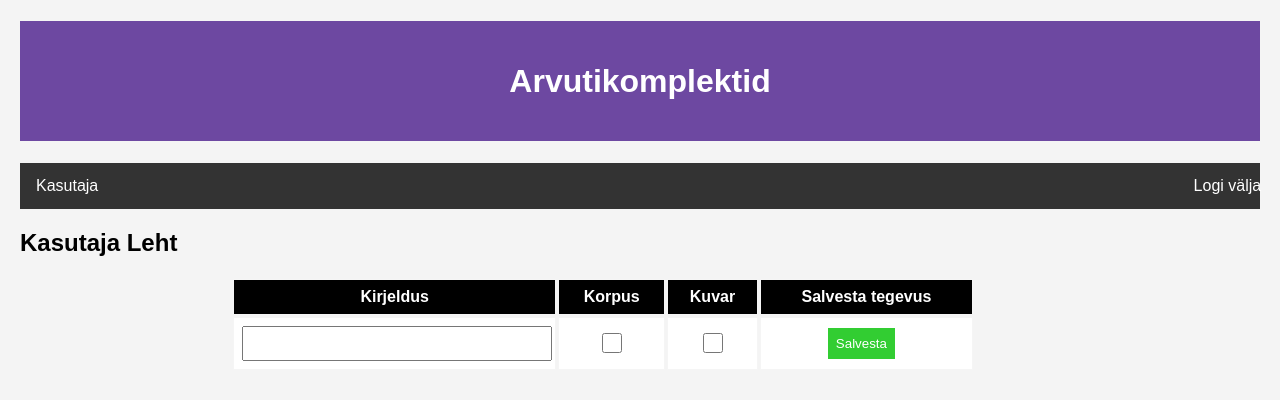
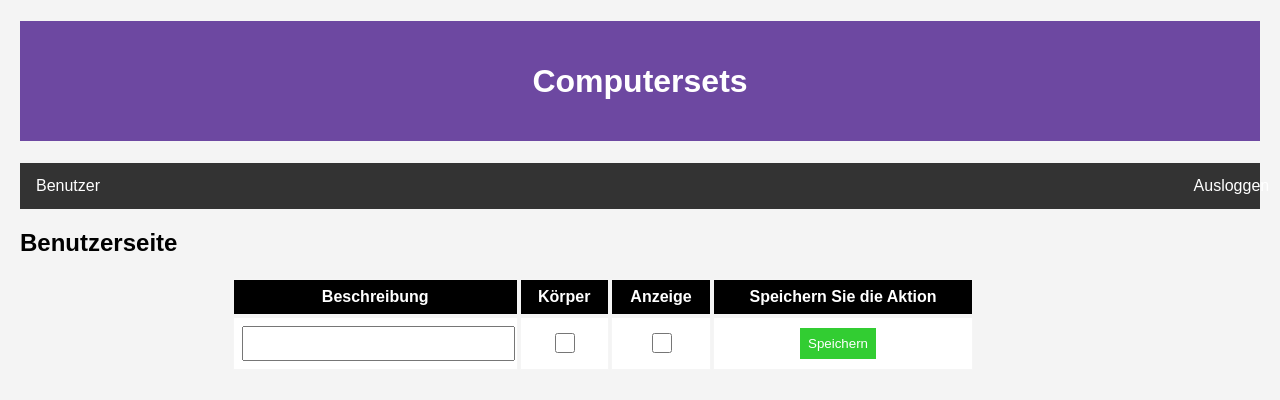
Before and after one commit to EdvardDatser/TheFinalProj, a PHP site: page /haldusleht.php in a window 1280 px wide. Shown: the top 400 px of the page. Run offline with PHP 8.4, Linux system fonts and the light colour scheme; data comes from the database, SQL or seed files in the repository.

Commit message:
4 ülesanne on täidetud: haldusleht tõlgitud saksa keelde

```diff
--- a/haldusleht.php
+++ b/haldusleht.php
@@ -14,19 +14,19 @@ function isAdmin(){
     <meta name="viewport"
           content="width=device-width, user-scalable=no, initial-scale=1.0, maximum-scale=1.0, minimum-scale=1.0">
     <meta http-equiv="X-UA-Compatible" content="ie=edge">
-    <title>Kasutaja</title>
+    <title>Benutzer</title>
     <link rel="stylesheet" type="text/css" href="ProjCss.css">
 </head>
 <body>
-<h1>Arvutikomplektid</h1>
+<h1>Computersets</h1>
 
 <nav>
     <ul>
-        <li><a href='haldusleht.php'>Kasutaja</a></li>
+        <li><a href='haldusleht.php'>Benutzer</a></li>
         <?php if (isAdmin()) { ?>
-        <li><a href='AdminLeht.php'>Admin</a></li>
+        <li><a href='AdminLeht.php'>Administrator</a></li>
         <?php } ?>
-        <li id='logout'><a href='logout.php'>Logi välja</a></li>
+        <li id='logout'><a href='logout.php'>Ausloggen</a></li>
     </ul>
 </nav>
 
@@ -43,13 +43,13 @@ if (isset($_REQUEST["SalvestaTellimus"])) {
 
 ?>
 
-<h2>Kasutaja Leht</h2>
+<h2>Benutzerseite</h2>
 <table>
     <tr>
-        <th>Kirjeldus</th>
-        <th>Korpus</th>
-        <th>Kuvar</th>
-        <th>Salvesta tegevus</th>
+        <th>Beschreibung</th>
+        <th>Körper</th>
+        <th>Anzeige</th>
+        <th>Speichern Sie die Aktion</th>
     </tr>
     <?php
     global $yhendus;
@@ -61,7 +61,7 @@ if (isset($_REQUEST["SalvestaTellimus"])) {
     <td><input type='text' name='kirjeldusKas' id="kirjeldusKas"></td>
     <td><input type='checkbox' value='1' id='choice1' name="choice1"></td>
     <td><input type='checkbox' value='1' id='choice2' name="choice2"> </td>
-    <td><input type='submit' name='SalvestaTellimus' value='Salvesta'></td>
+    <td><input type='submit' name='SalvestaTellimus' value='Speichern'></td>
     </tr>
     </form>
 </table>
```
